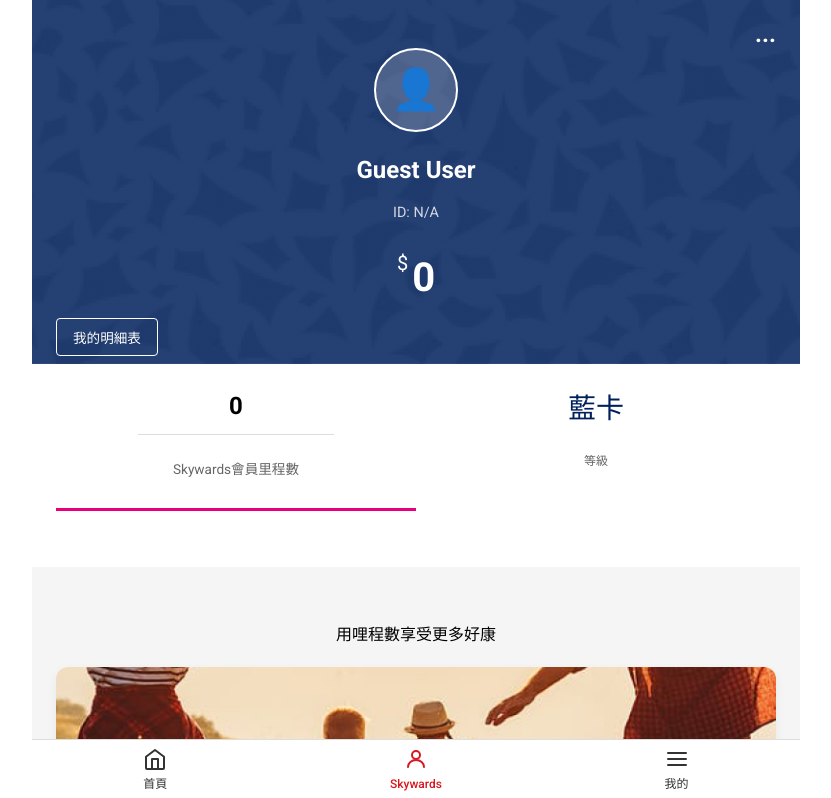
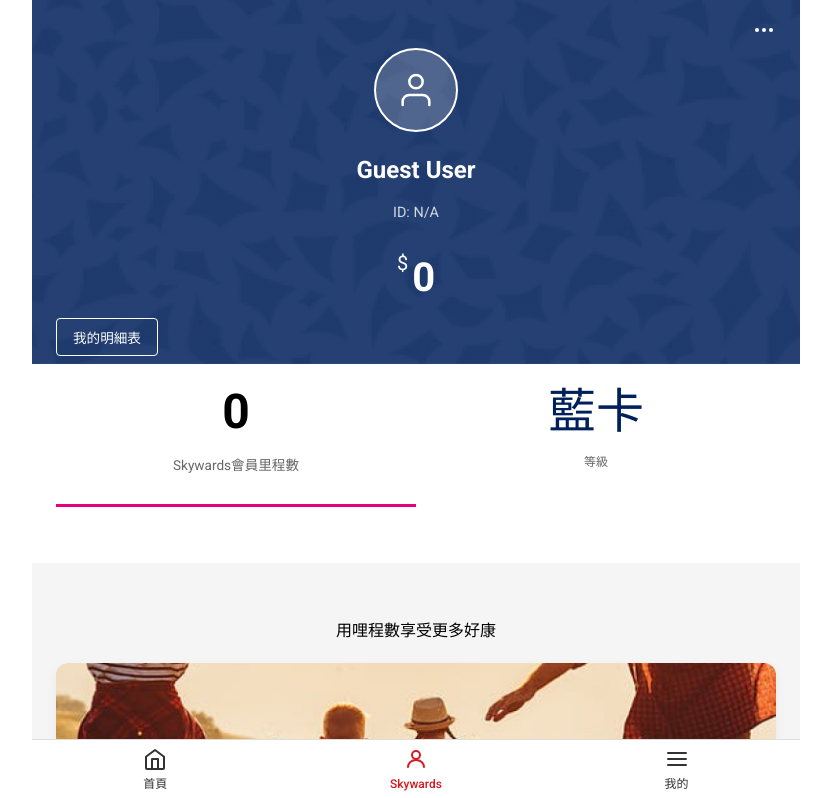
Before and after one commit to 13g7895123/bonus.ecommerce, a Vue app in the folder frontend/: page /skywards in a window 1280 px wide. Shown: the top 798 px of the page, without its empty margins (224-1055 px from the left). Built offline with nearby package versions, Linux system fonts and the light colour scheme; a web font is replaced by a local one.

Commit message:
feat: 替上傳框與個人資料頁面更新圖示為 SVG，提升顯示品質；調整交易紀錄頁面圖示為 SVG，增強視覺效果

```diff
--- a/frontend/src/components/UploadBox.vue
+++ b/frontend/src/components/UploadBox.vue
@@ -1,6 +1,11 @@
 <template>
   <div class="upload-box">
-    <div class="upload-icon">📷</div>
+    <div class="upload-icon">
+      <svg width="32" height="32" viewBox="0 0 24 24" fill="none" stroke="currentColor" stroke-width="2" stroke-linecap="round" stroke-linejoin="round">
+        <path d="M23 19a2 2 0 0 1-2 2H3a2 2 0 0 1-2-2V8a2 2 0 0 1 2-2h4l2-3h6l2 3h4a2 2 0 0 1 2 2z"></path>
+        <circle cx="12" cy="13" r="4"></circle>
+      </svg>
+    </div>
     <p v-if="side" class="upload-side">{{ side }}</p>
     <p class="upload-hint">{{ hint }}</p>
   </div>
--- a/frontend/src/views/MileageRewards.vue
+++ b/frontend/src/views/MileageRewards.vue
@@ -2,7 +2,13 @@
   <div class="ml-page">
     <PageHeader title="里程回饋" back-to="/settings">
       <template #right>
-        <button class="cart-btn">🛒</button>
+        <button class="cart-btn">
+          <svg width="24" height="24" viewBox="0 0 24 24" fill="none" stroke="currentColor" stroke-width="2" stroke-linecap="round" stroke-linejoin="round">
+            <circle cx="9" cy="21" r="1"></circle>
+            <circle cx="20" cy="21" r="1"></circle>
+            <path d="M1 1h4l2.68 13.39a2 2 0 0 0 2 1.61h9.72a2 2 0 0 0 2-1.61L23 6H6"></path>
+          </svg>
+        </button>
       </template>
     </PageHeader>
 
--- a/frontend/src/views/Profile.vue
+++ b/frontend/src/views/Profile.vue
@@ -5,7 +5,10 @@
     <!-- 變更照片區塊 -->
     <div class="change-photo-section">
       <div class="camera-icon-wrapper">
-        <span class="camera-emoji">📷</span>
+        <svg class="camera-icon" viewBox="0 0 24 24" width="24" height="24" stroke="currentColor" stroke-width="2" fill="none" stroke-linecap="round" stroke-linejoin="round">
+          <path d="M23 19a2 2 0 0 1-2 2H3a2 2 0 0 1-2-2V8a2 2 0 0 1 2-2h4l2-3h6l2 3h4a2 2 0 0 1 2 2z"></path>
+          <circle cx="12" cy="13" r="4"></circle>
+        </svg>
       </div>
       <p class="change-text">變更個人檔案相片</p>
     </div>
--- a/frontend/src/views/SkywardsDashboard.vue
+++ b/frontend/src/views/SkywardsDashboard.vue
@@ -43,10 +43,17 @@
     <header class="skywards-header">
       <div class="user-profile">
         <router-link to="/profile" class="profile-more-btn">
-          <span class="dots-icon">...</span>
+          <svg viewBox="0 0 24 24" width="24" height="24" stroke="currentColor" stroke-width="2" fill="none" stroke-linecap="round" stroke-linejoin="round">
+            <circle cx="12" cy="12" r="1"></circle>
+            <circle cx="19" cy="12" r="1"></circle>
+            <circle cx="5" cy="12" r="1"></circle>
+          </svg>
         </router-link>
         <div class="avatar-circle">
-          <span class="avatar-icon">👤</span>
+          <svg class="avatar-icon" viewBox="0 0 24 24" width="40" height="40" stroke="currentColor" stroke-width="1.5" fill="none" stroke-linecap="round" stroke-linejoin="round">
+            <path d="M20 21v-2a4 4 0 0 0-4-4H8a4 4 0 0 0-4 4v2"></path>
+            <circle cx="12" cy="7" r="4"></circle>
+          </svg>
         </div>
         <h2 class="user-name">{{ user?.name || 'Guest User' }}</h2>
         <p class="user-id">ID: {{ user?.email || 'N/A' }}</p>
@@ -68,7 +75,6 @@
           @click="activeTab = 'miles'"
         >
           <span class="stat-value">{{ user?.miles?.toLocaleString() || '0' }}</span>
-          <div class="stat-divider"></div>
           <p class="stat-label">Skywards會員里程數</p>
         </div>
         <div
@@ -254,9 +260,9 @@
 .stat-box.active {
   border-bottom-color: #E6007E; /* Peach/Pink Highlight */
 }
-.stat-value { font-size: 1.5rem; font-weight: 700; color: #000; margin-bottom: 10px; }
-.stat-value.large { font-size: 1.75rem; color: #00205B; }
-.stat-divider { width: 60%; height: 1px; background-color: #ddd; margin: 0 auto 10px; }
+.stat-value { font-size: 3rem; font-weight: 700; color: #000; margin-bottom: 5px; line-height: 1; }
+.stat-value.large { font-size: 3rem; color: #00205B; }
+/* .stat-divider { width: 60%; height: 1px; background-color: #ddd; margin: 0 auto 10px; } */
 .stat-label { font-size: 0.85rem; color: #666; }
 .stat-label.small { font-size: 0.75rem; }
 
--- a/frontend/src/views/Transactions.vue
+++ b/frontend/src/views/Transactions.vue
@@ -4,12 +4,22 @@
 
     <div class="tx-list">
       <router-link to="/transactions/topup" class="tx-item">
-        <div class="tx-icon">💳</div>
+        <div class="tx-icon">
+          <svg viewBox="0 0 24 24" width="24" height="24" stroke="currentColor" stroke-width="2" fill="none" stroke-linecap="round" stroke-linejoin="round">
+            <rect x="1" y="4" width="22" height="16" rx="2" ry="2"></rect>
+            <line x1="1" y1="10" x2="23" y2="10"></line>
+          </svg>
+        </div>
         <span class="tx-label">儲值紀錄</span>
         <span class="arrow-right"></span>
       </router-link>
       <router-link to="/transactions/withdrawal" class="tx-item">
-        <div class="tx-icon">💸</div>
+        <div class="tx-icon">
+          <svg viewBox="0 0 24 24" width="24" height="24" stroke="currentColor" stroke-width="2" fill="none" stroke-linecap="round" stroke-linejoin="round">
+            <line x1="12" y1="1" x2="12" y2="23"></line>
+            <path d="M17 5H9.5a3.5 3.5 0 0 0 0 7h5a3.5 3.5 0 0 1 0 7H6"></path>
+          </svg>
+        </div>
         <span class="tx-label">提款紀錄</span>
         <span class="arrow-right"></span>
       </router-link>
```
